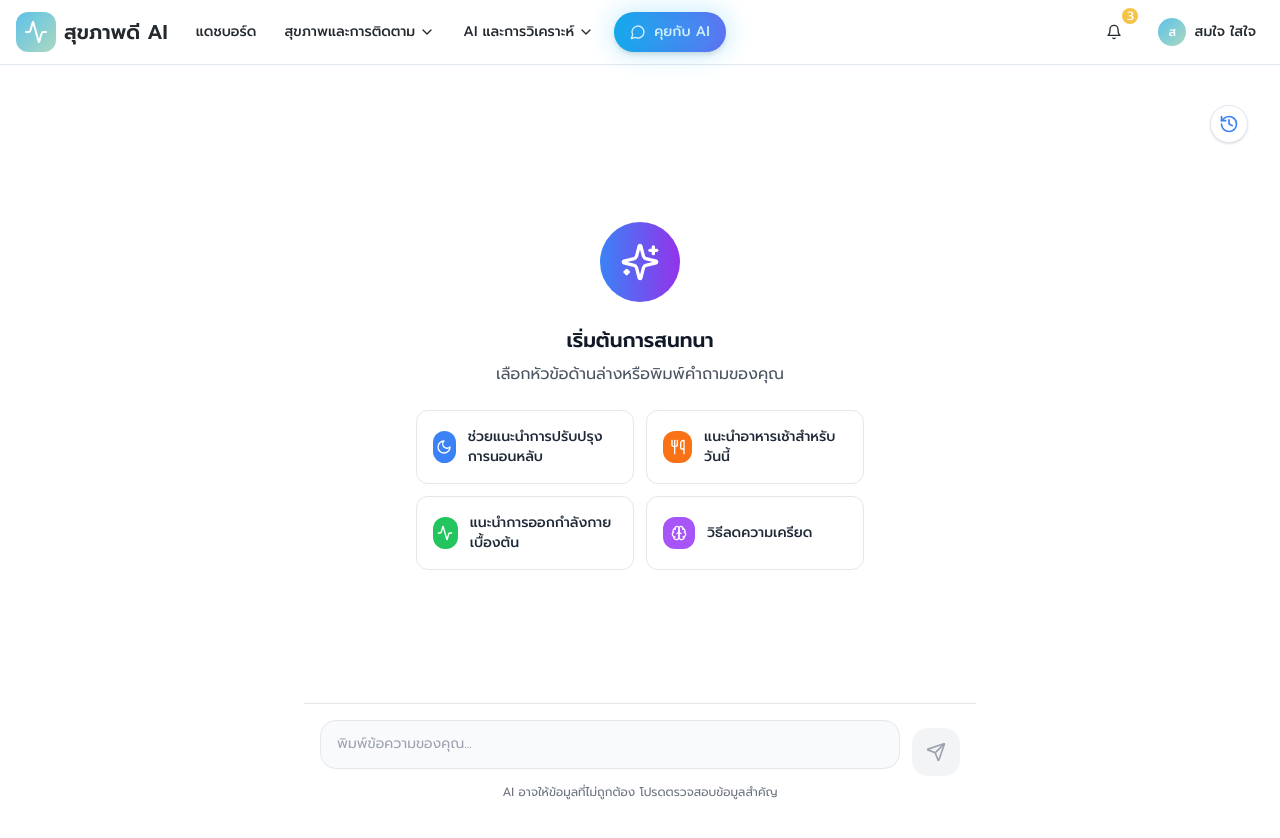
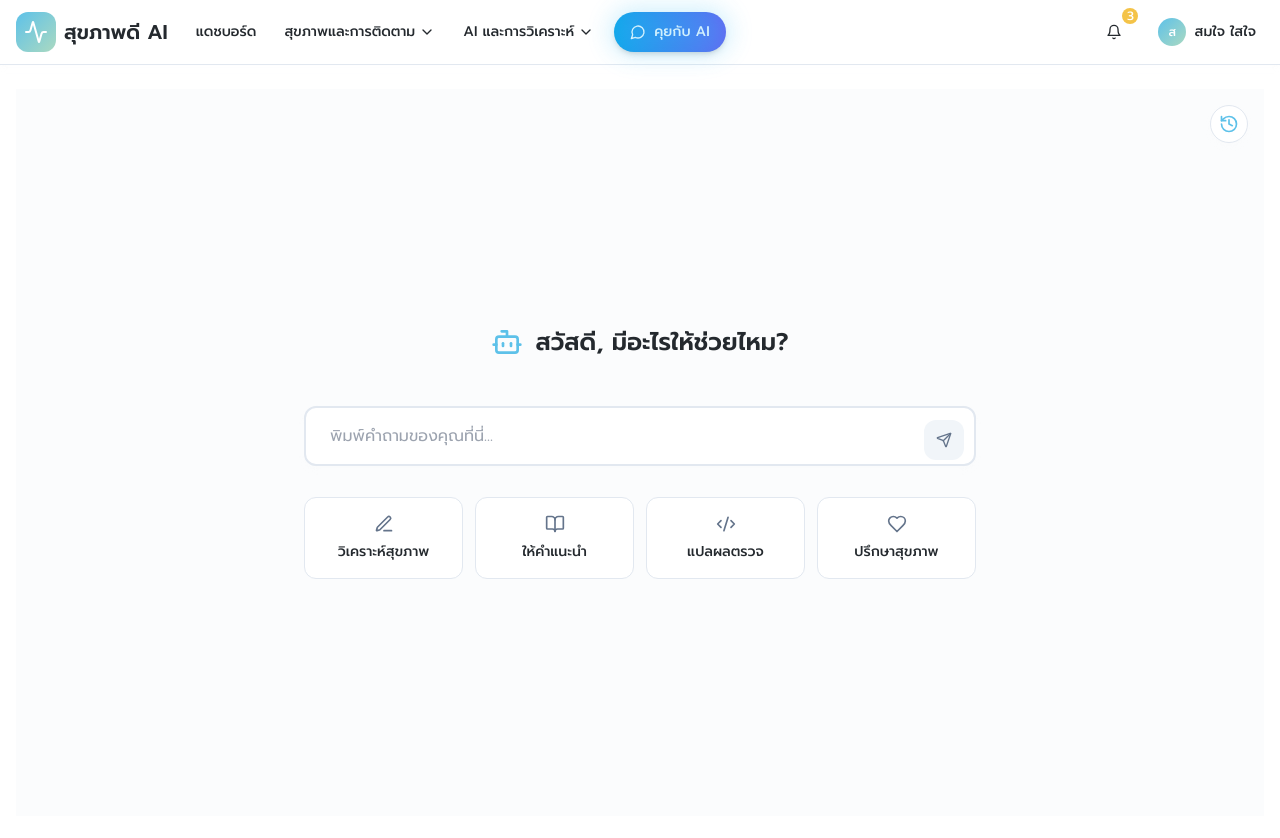
Before and after one commit to Test199T/vita-wise-ai, a React (Vite) app: page /chat in a window 1280 px wide. Built offline with nearby package versions, Linux system fonts and the light colour scheme.

Commit message:
Design chat UI
Design the chat UI to resemble the provided image, excluding certain functionalities like file uploads.

```diff
--- a/src/pages/Chat.tsx
+++ b/src/pages/Chat.tsx
@@ -10,7 +10,12 @@ import {
   Plus,
   Menu,
   X,
-  History
+  History,
+  Edit3,
+  BookOpen,
+  Code2,
+  Heart,
+  Bot
 } from "lucide-react";
 import { MainLayout } from "@/components/layout/MainLayout";
 
@@ -28,27 +33,27 @@ interface ChatSession {
   timestamp: string;
 }
 
-const quickQuestions = [
+const quickActions = [
   {
-    icon: Moon,
-    text: "ช่วยแนะนำการปรับปรุงการนอนหลับ",
-    color: "bg-blue-500"
+    icon: Edit3,
+    text: "วิเคราะห์สุขภาพ",
+    description: "วิเคราะห์ข้อมูลสุขภาพของฉัน"
   },
   {
-    icon: Utensils,
-    text: "แนะนำอาหารเช้าสำหรับวันนี้",
-    color: "bg-orange-500"
+    icon: BookOpen,
+    text: "ให้คำแนะนำ",
+    description: "แนะนำการดูแลสุขภาพ"
   },
   {
-    icon: Activity,
-    text: "แนะนำการออกกำลังกายเบื้องต้น",
-    color: "bg-green-500"
+    icon: Code2,
+    text: "แปลผลตรวจ",
+    description: "อธิบายผลการตรวจสุขภาพ"
   },
   {
-    icon: Brain,
-    text: "วิธีลดความเครียด",
-    color: "bg-purple-500"
-  },
+    icon: Heart,
+    text: "ปรึกษาสุขภาพ",
+    description: "คำปรึกษาเรื่องสุขภาพทั่วไป"
+  }
 ];
 
 export default function Chat() {
@@ -143,8 +148,8 @@ export default function Chat() {
     }, 2000);
   };
 
-  const handleQuickQuestion = (question: string) => {
-    setInputMessage(question);
+  const handleQuickAction = (actionText: string) => {
+    setInputMessage(actionText);
     if (inputRef.current) {
       inputRef.current.focus();
       setTimeout(adjustTextareaHeight, 0);
@@ -198,42 +203,72 @@ export default function Chat() {
           <div className="fixed inset-0 z-30 bg-black/30" onClick={() => setShowSidebar(false)} />
         )}
         {/* Main Chat Area */}
-        <main className="flex-1 flex flex-col items-center justify-center relative">
+        <main className="flex-1 flex flex-col bg-muted/30">
           {/* Toggle Sidebar Button (Right top, all screens) */}
           <button
-            className="absolute top-4 right-4 z-20 bg-white border rounded-full p-2 shadow"
+            className="absolute top-4 right-4 z-20 bg-background border rounded-full p-2 shadow-soft"
             onClick={() => setShowSidebar(true)}
             title="ประวัติการคุย"
           >
-            <History className="h-5 w-5 text-blue-500" />
+            <History className="h-5 w-5 text-primary" />
           </button>
-          <div className="w-full max-w-2xl mx-auto flex flex-col flex-1">
 
+          <div className="w-full max-w-4xl mx-auto flex flex-col flex-1">
             {/* Messages Area */}
             <div className="flex-1 flex flex-col min-h-0">
               {messages.length === 1 ? (
-                <div className="flex-1 flex items-center justify-center p-4">
-                  <div className="text-center w-full">
-                    <div className="w-20 h-20 bg-gradient-to-r from-blue-500 to-purple-600 rounded-full flex items-center justify-center mx-auto mb-6">
-                      <Sparkles className="h-10 w-10 text-white" />
+                <div className="flex-1 flex items-center justify-center p-8">
+                  <div className="text-center w-full max-w-2xl">
+                    {/* Header with icon */}
+                    <div className="mb-8">
+                      <div className="inline-flex items-center gap-3 mb-4">
+                        <Bot className="h-8 w-8 text-primary" />
+                        <h1 className="text-2xl font-semibold text-foreground">
+                          สวัสดี, มีอะไรให้ช่วยไหม?
+                        </h1>
                       </div>
-                    <h2 className="text-xl font-semibold mb-2 text-gray-900">
-                      เริ่มต้นการสนทนา
-                    </h2>
-                    <p className="text-gray-600 mb-6">
-                      เลือกหัวข้อด้านล่างหรือพิมพ์คำถามของคุณ
-                    </p>
-                    <div className="grid grid-cols-1 sm:grid-cols-2 gap-3 max-w-md mx-auto">
-                      {quickQuestions.map((question, index) => (
+                    </div>
+
+                    {/* Input Field */}
+                    <div className="mb-6">
+                      <div className="relative">
+                        <textarea
+                          ref={inputRef}
+                          placeholder="พิมพ์คำถามของคุณที่นี่..."
+                          value={inputMessage}
+                          onChange={handleInputChange}
+                          onKeyPress={handleKeyPress}
+                          disabled={isTyping}
+                          rows={1}
+                          className="w-full resize-none bg-background border-2 border-border rounded-xl px-6 py-4 text-base focus:outline-none focus:border-primary transition-all duration-200 shadow-soft"
+                          style={{ minHeight: '60px' }}
+                        />
+                        <button
+                          onClick={handleSendMessage}
+                          disabled={!inputMessage.trim() || isTyping}
+                          className={`absolute right-3 top-1/2 -translate-y-1/2 w-10 h-10 rounded-lg flex items-center justify-center transition-all duration-200 ${
+                            inputMessage.trim() && !isTyping
+                              ? 'bg-primary hover:bg-primary/90 text-primary-foreground shadow-sm'
+                              : 'bg-muted text-muted-foreground cursor-not-allowed'
+                          }`}
+                        >
+                          <Send className="h-4 w-4" />
+                        </button>
+                      </div>
+                    </div>
+
+                    {/* Quick Action Buttons */}
+                    <div className="grid grid-cols-2 sm:grid-cols-4 gap-3 max-w-2xl mx-auto">
+                      {quickActions.map((action, index) => (
                         <button
                           key={index}
-                          onClick={() => handleQuickQuestion(question.text)}
-                          className="w-full flex items-center gap-3 bg-white border border-gray-200 rounded-xl p-4 text-left hover:border-blue-300 hover:shadow-sm transition-all duration-200"
+                          onClick={() => handleQuickAction(action.description)}
+                          className="flex flex-col items-center gap-2 bg-background border border-border rounded-xl p-4 hover:border-primary/50 hover:shadow-soft transition-all duration-200 group"
                         >
-                          <div className={`w-8 h-8 ${question.color} rounded-lg flex items-center justify-center`}>
-                            <question.icon className="h-4 w-4 text-white" />
-                          </div>
-                          <span className="text-sm font-medium text-gray-800">{question.text}</span>
+                          <action.icon className="h-5 w-5 text-muted-foreground group-hover:text-primary transition-colors" />
+                          <span className="text-sm font-medium text-foreground group-hover:text-primary transition-colors">
+                            {action.text}
+                          </span>
                         </button>
                       ))}
                     </div>
@@ -290,8 +325,9 @@ export default function Chat() {
                 </div>
               )}
             </div>
-            {/* Input Area */}
-            <div className="bg-white border-t border-gray-200 p-4">
+            {/* Input Area - Only show when in conversation */}
+            {messages.length > 1 && (
+              <div className="bg-background border-t border-border p-4">
                 <div className="flex gap-3 items-end">
                   <div className="flex-1 relative">
                     <textarea
@@ -302,25 +338,27 @@ export default function Chat() {
                       onKeyPress={handleKeyPress}
                       disabled={isTyping}
                       rows={1}
-                    className="w-full resize-none bg-gray-50 border border-gray-200 rounded-2xl px-4 py-3 pr-4 focus:outline-none focus:border-blue-400 focus:bg-white transition-all duration-200 text-sm leading-relaxed"
+                      className="w-full resize-none bg-muted border border-border rounded-2xl px-4 py-3 pr-4 focus:outline-none focus:border-primary focus:bg-background transition-all duration-200 text-sm leading-relaxed"
                       style={{ minHeight: '48px' }}
                     />
                   </div>
                   <button
                     onClick={handleSendMessage}
                     disabled={!inputMessage.trim() || isTyping}
-                  className={`w-12 h-12 rounded-2xl flex items-center justify-center transition-all duration-200 ${inputMessage.trim() && !isTyping
-                    ? 'bg-blue-500 hover:bg-blue-600 text-white shadow-md hover:shadow-lg'
-                    : 'bg-gray-100 text-gray-400 cursor-not-allowed'
+                    className={`w-12 h-12 rounded-2xl flex items-center justify-center transition-all duration-200 ${
+                      inputMessage.trim() && !isTyping
+                        ? 'bg-primary hover:bg-primary/90 text-primary-foreground shadow-soft'
+                        : 'bg-muted text-muted-foreground cursor-not-allowed'
                     }`}
                   >
                     <Send className="h-5 w-5" />
                   </button>
                 </div>
-              <p className="text-xs text-gray-500 mt-2 text-center">
+                <p className="text-xs text-muted-foreground mt-2 text-center">
                   AI อาจให้ข้อมูลที่ไม่ถูกต้อง โปรดตรวจสอบข้อมูลสำคัญ
                 </p>
               </div>
+            )}
           </div>
         </main>
       </div>
```
Lines whose indentation alone changed are shown as unchanged.
